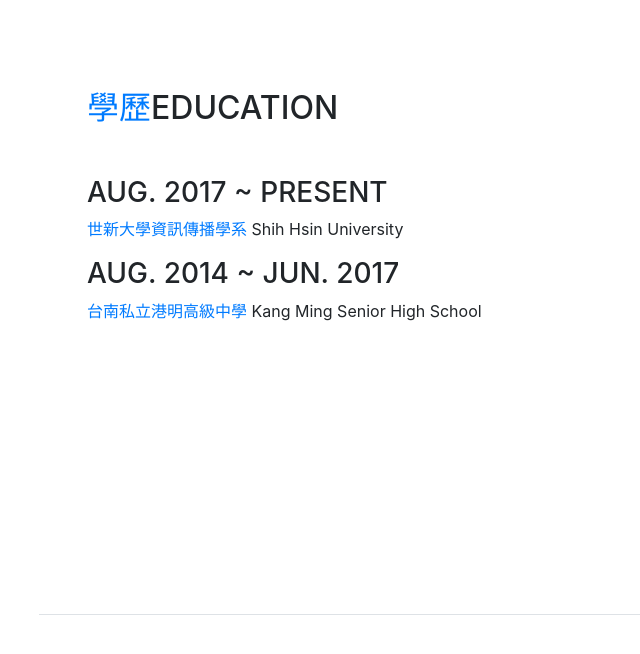
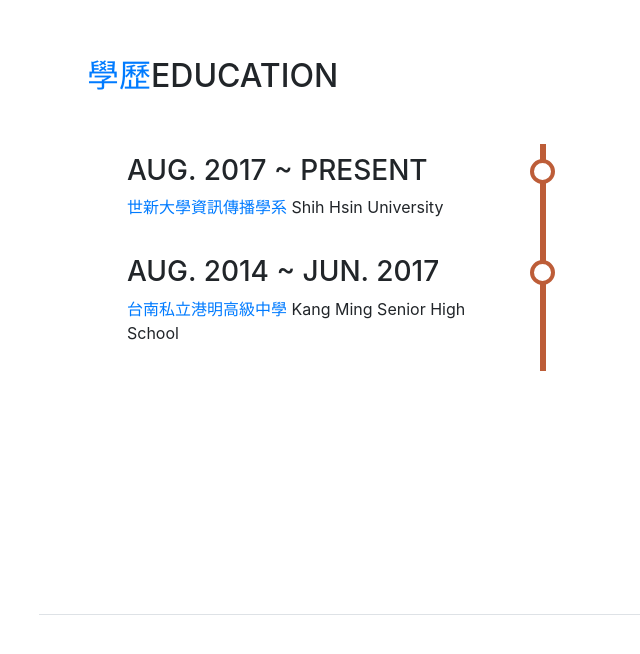
Before and after one commit to appae8682/appae8682.github.io, a website with bundled scripts: page index.html in a window 1280 px wide. Shown: the part 1936-2590 px from the top of the page, without its empty margins (233-873 px from the left). Built offline with nearby package versions, Linux system fonts and the light colour scheme; a web font is replaced by a local one.

Commit message:
Add files via upload

```diff
--- a/css/myresume.css
+++ b/css/myresume.css
@@ -9,6 +9,59 @@
 	text-transform: none;
 	line-height: 6rem;
 }
+h2 {
+	font-family: inherit;
+}
+h3 {
+	font-family: inherit;
+}
+
+.timeline {
+  position: relative;
+  margin: 0 auto;
+}
+
+.timeline::after {
+  content: '';
+  position: absolute;
+  width: 6px;
+  background-color: #bd5d38;
+  top: 0;
+  bottom: 0;
+  left: 50%;
+  margin-left: -3px;
+}
+
+.timeline-block {
+  padding: 10px 40px;
+  position: relative;
+  background-color: inherit;
+  width: 50%;
+}
+
+/* The circles on the timeline */
+.timeline-block::after {
+  content: '';
+  position: absolute;
+  width: 25px;
+  height: 25px;
+  right: -12px;
+  background-color: white;
+  border: 4px solid #bd5d38;
+  top: 15px;
+  border-radius: 50%;
+  z-index: 1;
+}
+
+/* Place the container to the left */
+.timeline-left {
+  left: 0;
+}
+
+/* Place the container to the right */
+.timeline-right {
+  left: 50%;
+}
 
 .subheading {
 	font-family: inherit;
```
